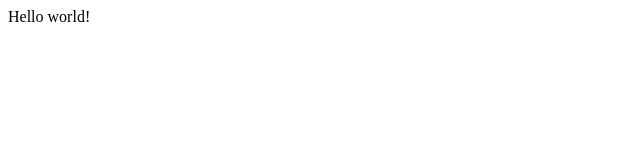
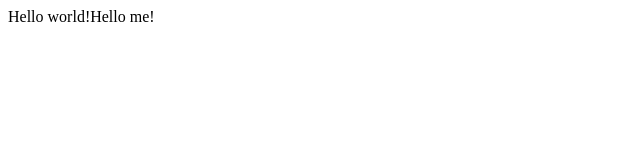
Before and after one commit to krkiran24/usingGit, a plain HTML site: page hello.html in a window 1280 px wide. Shown: the full height of the page, 0-640 px from the left. Drawn offline with Linux system fonts and the light colour scheme.

Commit message:
Update hello.html

```diff
--- a/hello.html
+++ b/hello.html
@@ -6,6 +6,6 @@
     <title>My webpage</title>
   </head>
   <body>
-    Hello world!
+    Hello world!Hello me!
   </body>
 </html>
```
